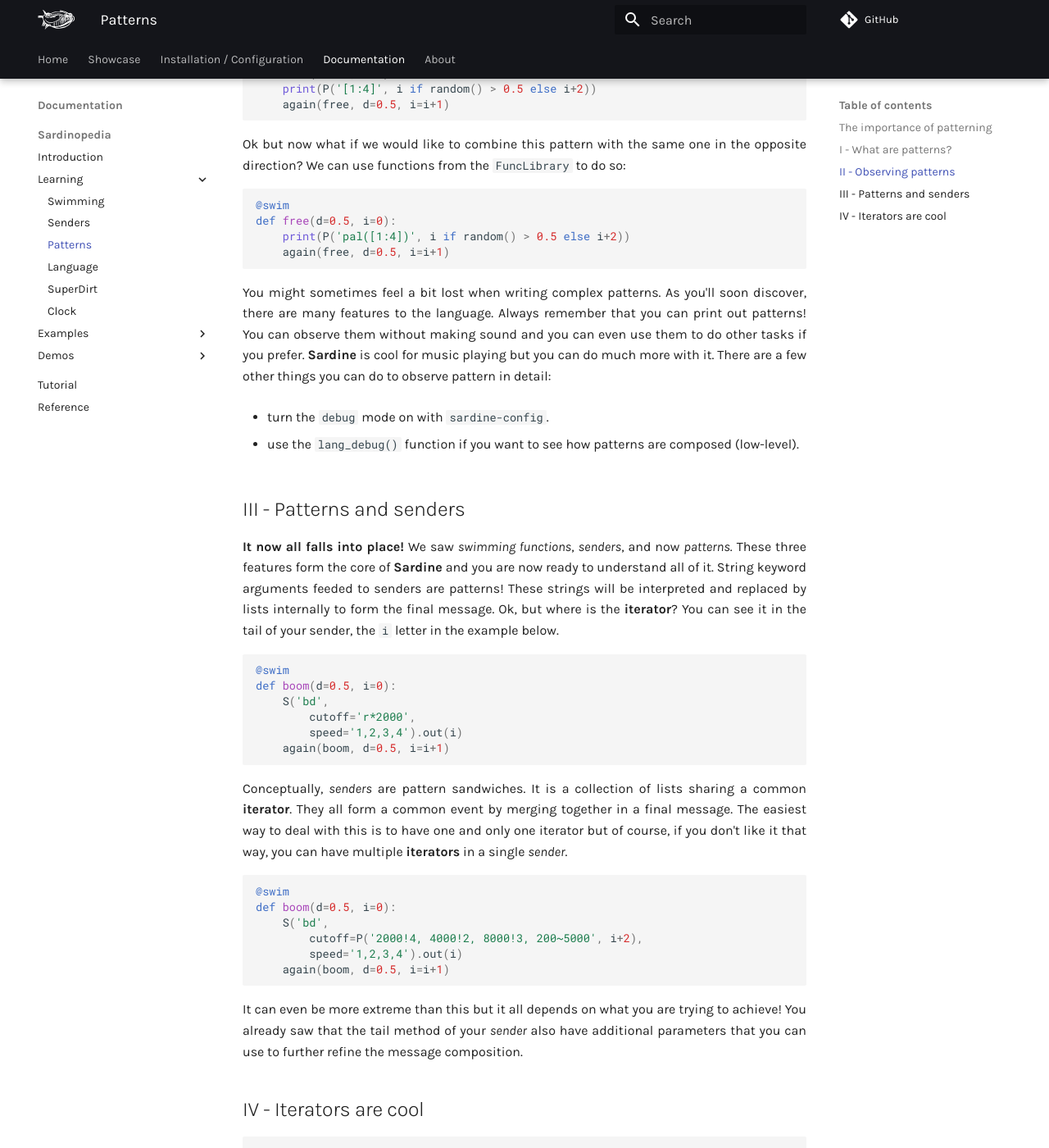
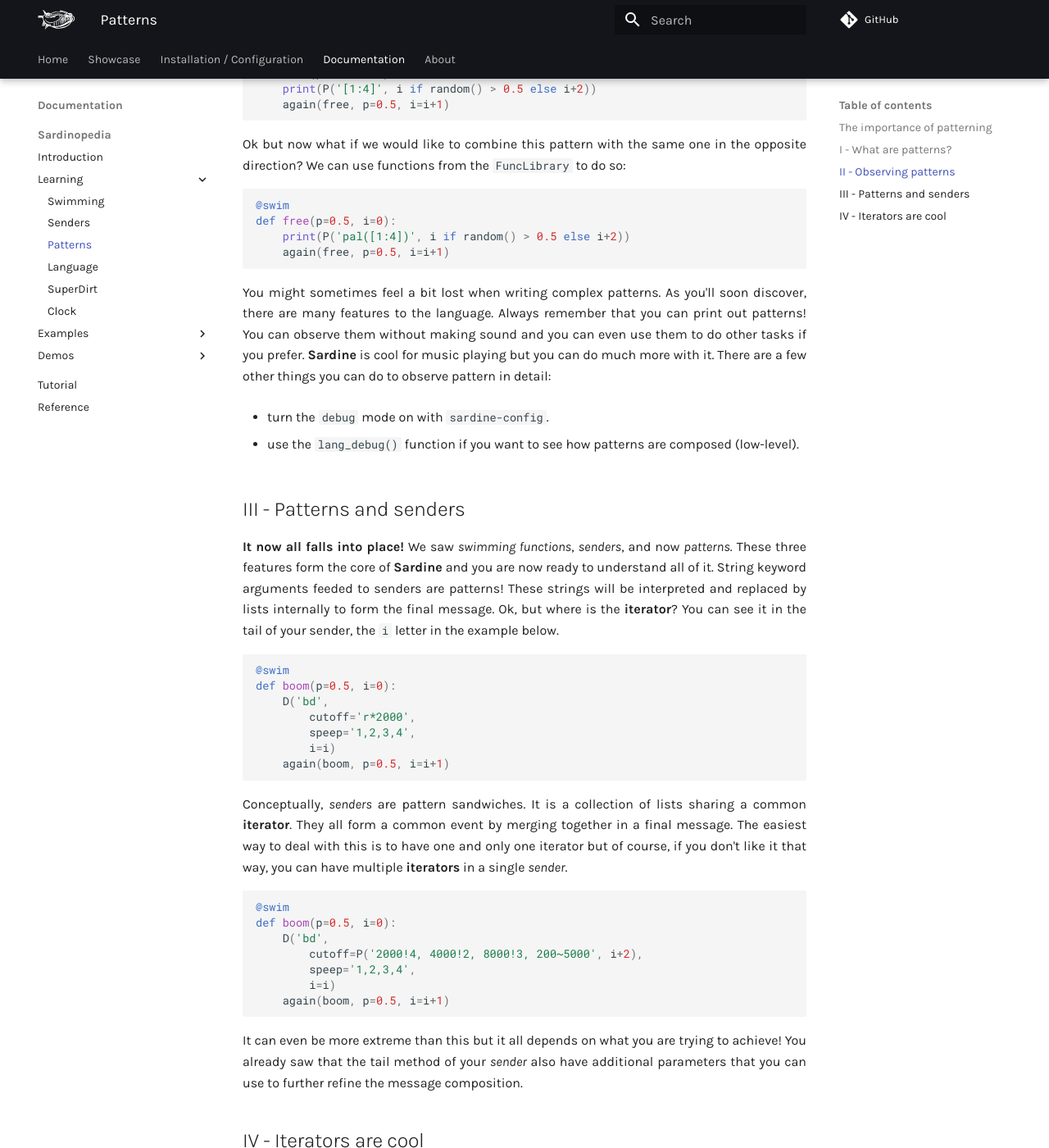
Before and after one commit to EmmaleeBonderud0325/sardine, an MkDocs documentation site: the page built from docs/documentation/sardinopedia/patterning.md, in a window 1280 px wide and 1400 px high, scrolled down 2238 px. Shown: the whole window at 82% size. Built offline with MkDocs 1.6.1 and Material for MkDocs 9.7.7, drawn with Linux system fonts in a browser that asks for light colours; comment, search, counter and statistics services are not loaded; some of the changed text lies outside the part shown.

Commit message:
[docs] syntax update in Patterns tab

````diff
--- a/docs/documentation/sardinopedia/patterning.md
+++ b/docs/documentation/sardinopedia/patterning.md
@@ -28,36 +28,36 @@ You can use the `P()` object to get a *generic interface* to **Sardine** pattern
 
 ```python3
 @swim
-def free(d=0.5, i=0):
+def free(p=0.5, i=0):
     print(P('1,2,3,4', i))
-    again(free, d=0.5, i=i+1)
+    again(free, p=0.5, i=i+1)
 ```
 
 In the example above, we are just using a *swimming function* to print the result of a pattern. It just goes through each element in sequence. That is because we are feeding an **iterator** to the `P(pattern, iterator)` function. Try to change that **iterator**. It'll already produce a variation on the pattern without even touching the pattern itself:
 
 ```python3
 @swim
-def free(d=0.5, i=0):
+def free(p=0.5, i=0):
     print(P('1,2,3,4', i if random() > 0.5 else i+2))
-    again(free, d=0.5, i=i+1)
+    again(free, p=0.5, i=i+1)
 ```
 
 The good thing with writing your own language is that you can write it to make some things more easy to accomplish. Why counting to 4 by writing down each number? We already have something to do it for us:
 
 ```python3
 @swim
-def free(d=0.5, i=0):
+def free(p=0.5, i=0):
     print(P('[1:4]', i if random() > 0.5 else i+2))
-    again(free, d=0.5, i=i+1)
+    again(free, p=0.5, i=i+1)
 ```
 
 Ok but now what if we would like to combine this pattern with the same one in the opposite direction? We can use functions from the `FuncLibrary` to do so:
 
 ```python3
 @swim
-def free(d=0.5, i=0):
+def free(p=0.5, i=0):
     print(P('pal([1:4])', i if random() > 0.5 else i+2))
-    again(free, d=0.5, i=i+1)
+    again(free, p=0.5, i=i+1)
 ```
 
 You might sometimes feel a bit lost when writing complex patterns. As you'll soon discover, there are many features to the language. Always remember that you can print out patterns! You can observe them without making sound and you can even use them to do other tasks if you prefer. **Sardine** is cool for music playing but you can do much more with it. There are a few other things you can do to observe pattern in detail:
@@ -73,22 +73,24 @@ You might sometimes feel a bit lost when writing complex patterns. As you'll soo
 
 ```python3
 @swim
-def boom(d=0.5, i=0):
-    S('bd',
+def boom(p=0.5, i=0):
+    D('bd',
         cutoff='r*2000',
-        speed='1,2,3,4').out(i)
-    again(boom, d=0.5, i=i+1)
+        speep='1,2,3,4',
+        i=i)
+    again(boom, p=0.5, i=i+1)
 ```
 
 Conceptually, *senders* are pattern sandwiches. It is a collection of lists sharing a common **iterator**. They all form a common event by merging together in a final message. The easiest way to deal with this is to have one and only one iterator but of course, if you don't like it that way, you can have multiple **iterators** in a single *sender*.
 
 ```python3
 @swim
-def boom(d=0.5, i=0):
-    S('bd',
+def boom(p=0.5, i=0):
+    D('bd',
         cutoff=P('2000!4, 4000!2, 8000!3, 200~5000', i+2),
-        speed='1,2,3,4').out(i)
-    again(boom, d=0.5, i=i+1)
+        speep='1,2,3,4',
+        i=i)
+    again(boom, p=0.5, i=i+1)
 ```
 
 It can even be more extreme than this but it all depends on what you are trying to achieve! You already saw that the tail method of your *sender* also have additional parameters that you can use to further refine the message composition.
@@ -97,11 +99,12 @@ It can even be more extreme than this but it all depends on what you are trying
 
 ```python3
 @swim
-def boom(d=0.5, i=0):
-    S('bd',
+def boom(p=0.5, i=0):
+    D('bd',
         cutoff=P('r*2000, 500, 1000', i%2),
-        speed='1, 2, 3, 4').out(randint(1,4))
-    again(boom, d=0.5, i=i+1)
+        speep='1, 2, 3, 4',
+        i=randint(1,4))
+    again(boom, p=0.5, i=i+1)
 ```
 
 You can be creative with **iterators** and easily generate semi-random sequences, drunk walks, reversed sequences, etc... Be sure to always have a few different iterators close by to morph your sequences really fast. I know that writing complex patterns is nice but they are nothing without good iterators.
````
Also changed, not shown: docs/documentation/sardinopedia/basic_swimming_lessons.md (+1 -1 lines).
